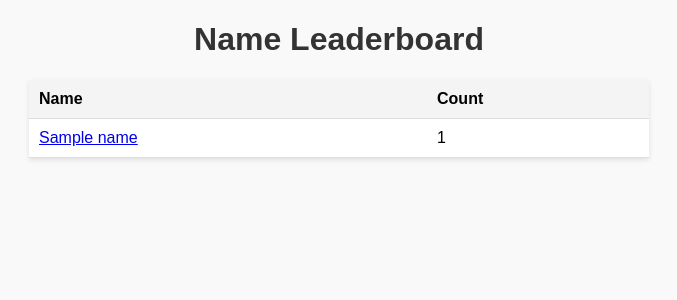
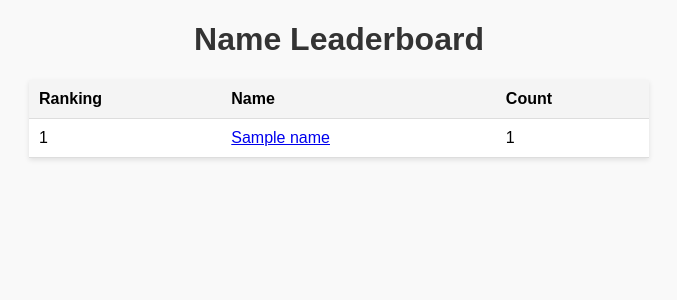
Before and after one commit to maxjoseph22/InstaOrganise_Flask, a Flask app: template templates/name_leaderboard.html in a window 1280 px wide. Shown: the top 300 px of the page, without its empty margins (301-978 px from the left). Run offline with Flask 3, Linux system fonts and the light colour scheme; the template is opened without the code that fills it: most values are stand-ins (such as "Sample title", 1, 10 or a date in 2020).

Commit message:
added rankings

```diff
--- a/templates/breed_leaderboard.html
+++ b/templates/breed_leaderboard.html
@@ -36,6 +36,7 @@
     <table>
         <thead>
             <tr>
+                <th>Ranking</th>
                 <th>Breed</th>
                 <th>Count</th>
             </tr>
@@ -43,6 +44,7 @@
         <tbody>
             {% for breed in breeds %}
             <tr>
+                <td>{{ loop.index }}</td>
                 <td>
                     <a href="/searchbybreed/{{ breed.breed | urlencode }}">{{ breed.breed }}</a>
                 </td>
--- a/templates/likes_leaderboard.html
+++ b/templates/likes_leaderboard.html
@@ -36,6 +36,7 @@
     <table>
         <thead>
             <tr>
+                <th>Ranking</th>
                 <th>Name</th>
                 <!-- <th>ID</th> -->
                 <th>Likes</th>
@@ -45,6 +46,7 @@
         <tbody>
             {% for like in likes %}
             <tr>
+                <td>{{ loop.index }}</td>
                 <td>
                     <a href="/searchbydogid/{{ like.id }}">{{ like.name }}</a>
                 </td>
--- a/templates/name_leaderboard.html
+++ b/templates/name_leaderboard.html
@@ -36,6 +36,7 @@
     <table>
         <thead>
             <tr>
+                <th>Ranking</th>
                 <th>Name</th>
                 <th>Count</th>
             </tr>
@@ -43,6 +44,7 @@
         <tbody>
             {% for name in names %}
             <tr>
+                <td>{{ loop.index }}</td>
                 <td>
                     <a href="/searchbyname/{{ name.name }}">{{ name.name }}</a>
                 </td>
```
